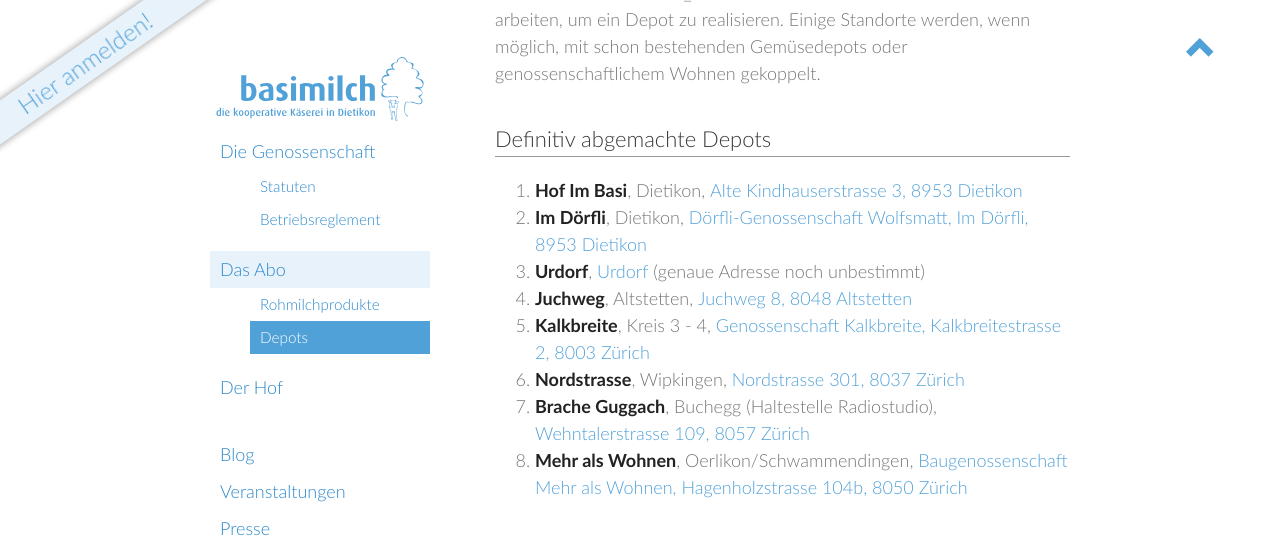
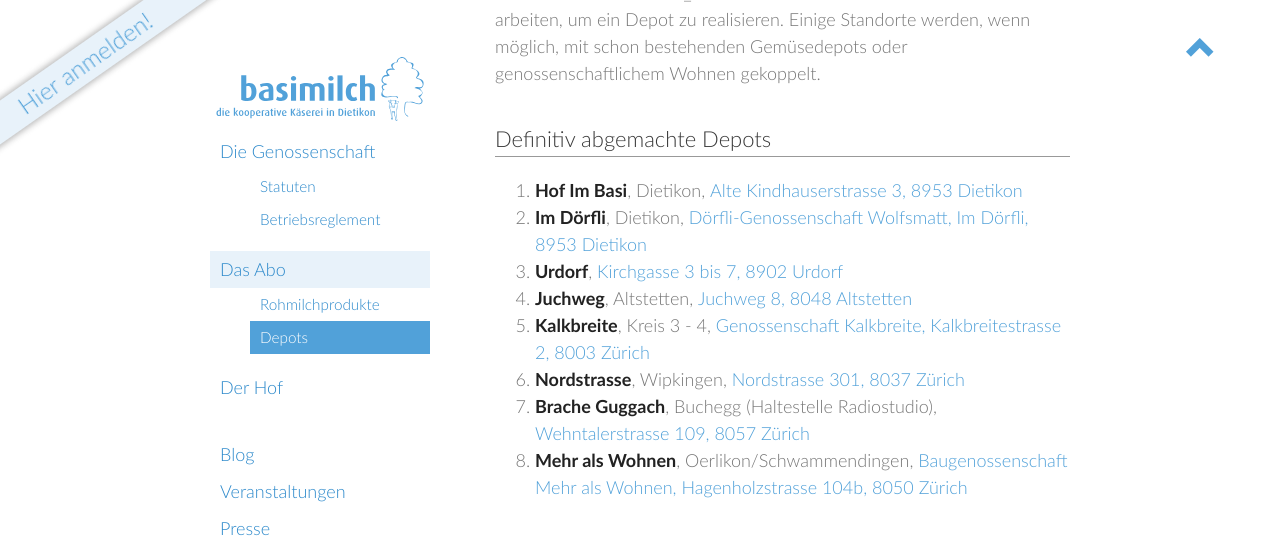
Before and after one commit to vryser/basimilch.github.io, a Jekyll site: the page built from pages/022-depots.md, in a window 1280 px wide and 900 px high, scrolled down 553 px, cut to the strip 0-542 px from the top of the window. Built offline with Jekyll 4.4.1, drawn with Linux system fonts in a browser that asks for light colours.

Commit message:
new: add address for Urdorf depot

```diff
--- a/pages/022-depots.md
+++ b/pages/022-depots.md
@@ -19,7 +19,7 @@ Wohnen gekoppelt.
 
 1. **Hof Im Basi**, Dietikon, [Alte Kindhauserstrasse 3, 8953 Dietikon](https://www.google.ch/maps/place/Alte+Kindhauserstrasse+3+8953+Dietikon+Switzerland)
 1. **Im Dörfli**, Dietikon, [Dörfli-Genossenschaft Wolfsmatt, Im Dörfli, 8953 Dietikon](https://www.google.ch/maps/place/Im+Dörfli+27+8953+Dietikon+Switzerland)
-1. **Urdorf**, [Urdorf](https://www.google.ch/maps/place/Urdorf+Switzerland) (genaue Adresse noch unbestimmt)
+1. **Urdorf**, [Kirchgasse 3 bis 7, 8902 Urdorf](https://www.google.ch/maps/place/Kirchgasse+3+8902+Urdorf+Switzerland)
 1. **Juchweg**, Altstetten, [Juchweg 8, 8048 Altstetten](https://www.google.ch/maps/place/Juchweg+8+8048+Altstetten+Switzerland)
 1. **Kalkbreite**, Kreis 3 - 4, [Genossenschaft Kalkbreite, Kalkbreitestrasse 2, 8003 Zürich](https://www.google.ch/maps/place/Kalkbreitestrasse+2+8003+Zürich+Switzerland)
 1. **Nordstrasse**, Wipkingen, [Nordstrasse 301, 8037 Zürich](https://www.google.ch/maps/place/Nordstrasse+301+8037+Zürich+Switzerland)
```
